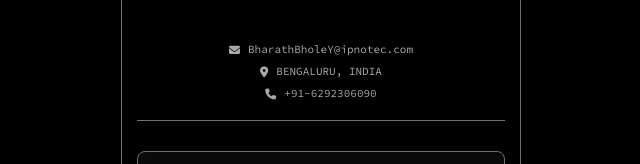
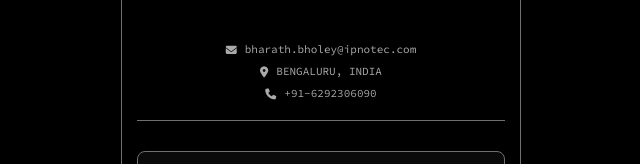
Before and after one commit to IPNOTEC/BharathBholeY, a plain HTML site: page index.html in a window 1280 px wide. Shown: the part 165-329 px from the top of the page, 319-959 px from the left. Drawn offline with Linux system fonts and the light colour scheme.

Commit message:
Update index.html

```diff
--- a/index.html
+++ b/index.html
@@ -728,7 +728,7 @@
                     <div class="contact-info">
                         <div class="contact-line">
                             <i class="fas fa-envelope"></i>
-                            <span>BharathBholeY@ipnotec.com</span>
+                            <span>bharath.bholey@ipnotec.com</span>
                         </div>
                         <div class="contact-line">
                             <i class="fas fa-map-marker-alt"></i>
@@ -775,7 +775,7 @@
         </div>
 
         <div class="action-buttons">
-            <a class="action-btn email" href="mailto:BharathBholeY@ipnotec.com">
+            <a class="action-btn email" href="mailto:bharath.bholey@ipnotec.com">
                 <i class="fas fa-envelope"></i>
                 <span>EMAIL</span>
             </a>
```
